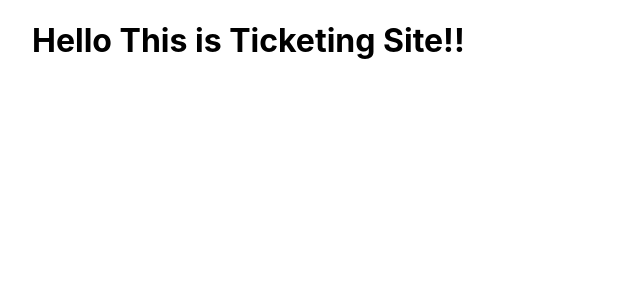
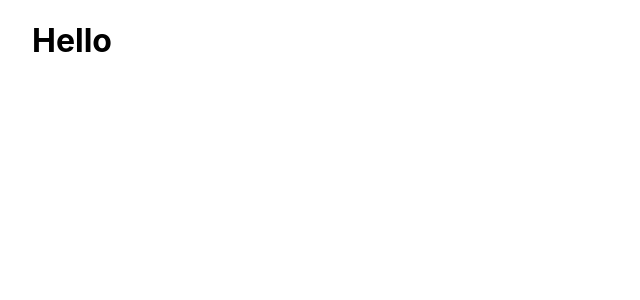
Before and after one commit to newvillagetown/ticketing-front, a Next.js app: page / in a window 1280 px wide. Shown: the top 300 px of the page, without its empty margins (0-640 px from the left). Built offline with nearby package versions, Linux system fonts and the light colour scheme.

Commit message:
[#1] feat: yml 수정

```diff
--- a/pages/index.tsx
+++ b/pages/index.tsx
@@ -5,7 +5,7 @@ import styles from "../styles/Home.module.css";
 export default function Home() {
   return (
     <div className={styles.container}>
-      <h1>Hello This is Ticketing Site!!</h1>
+      <h1>Hello</h1>
     </div>
   );
 }
```
